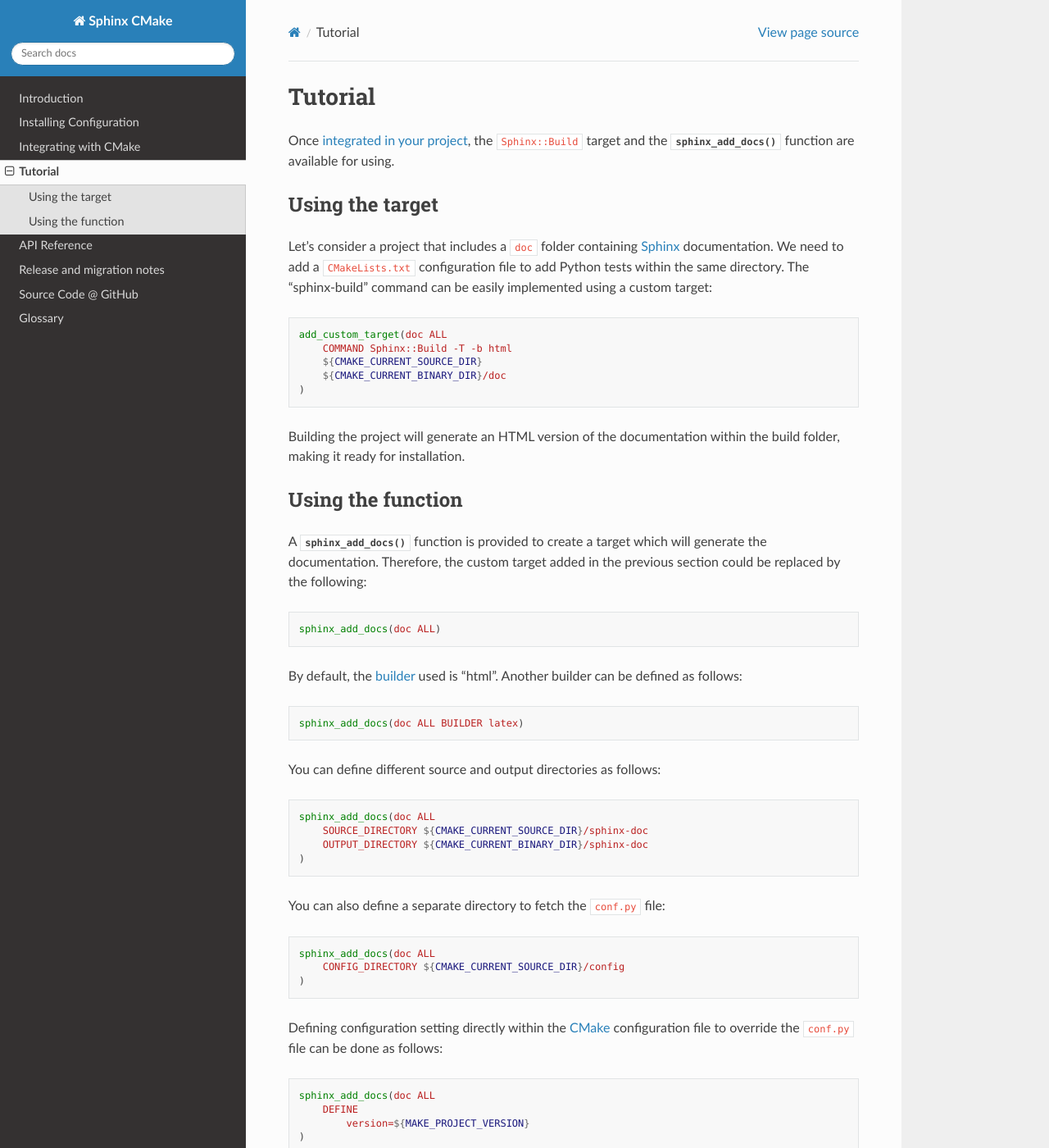
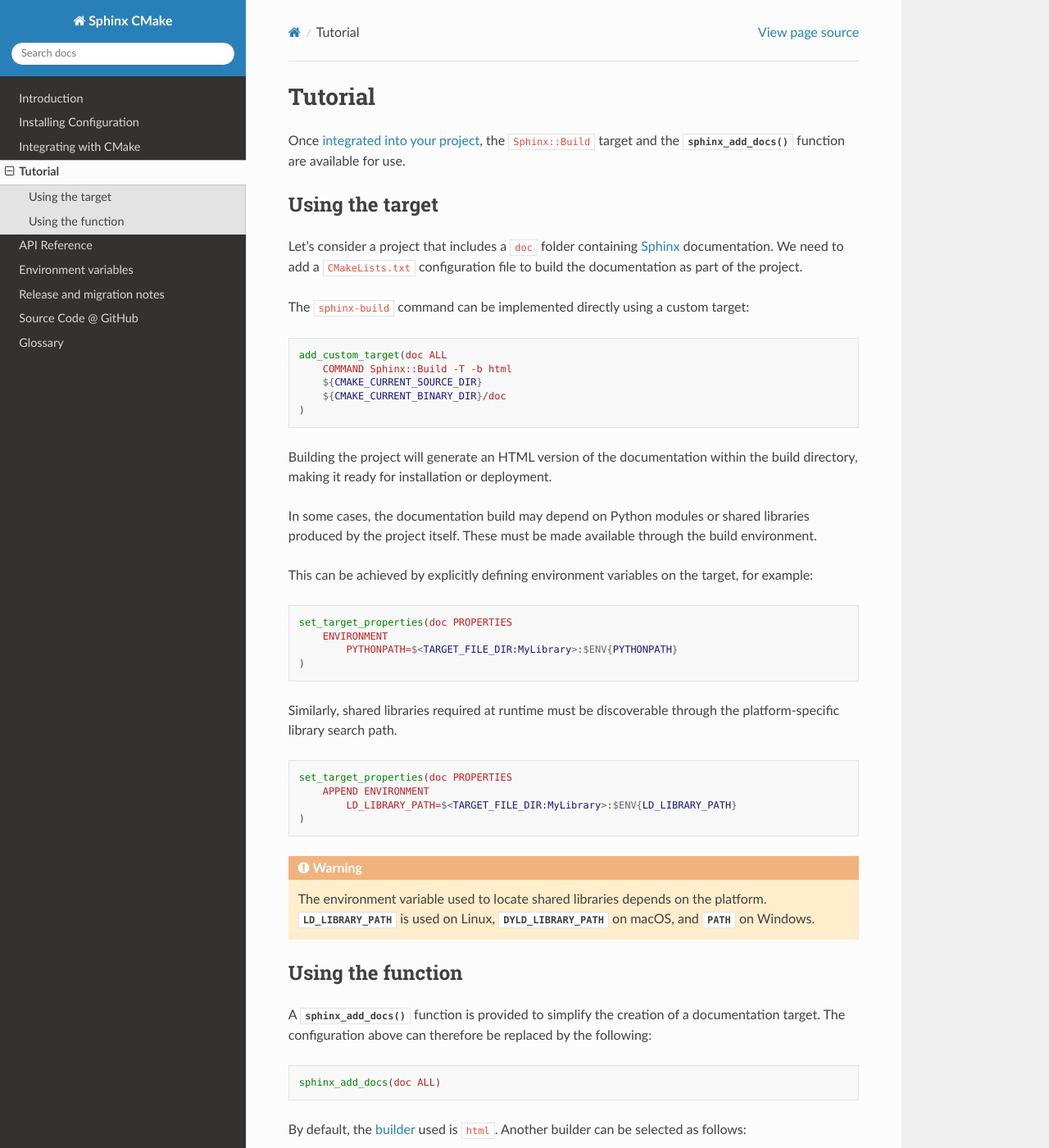
Before and after one commit to python-cmake/sphinx-cmake, a Sphinx documentation site: the page built from doc/tutorial.rst, in a window 1280 px wide and 1400 px high. Shown: the whole window at 82% size. Built offline with Sphinx 7.4.7 and the Read the Docs theme 3.1.0, drawn with Linux system fonts in a browser that asks for light colours; some of the changed text lies outside the part shown.

Commit message:
Add env support to Sphinx docs target

```diff
--- a/doc/index.rst
+++ b/doc/index.rst
@@ -14,6 +14,7 @@ Generate documentation for :term:`Sphinx` with :term:`CMake`.
     integration
     tutorial
     api_reference
+    environment_variables
     release/index
     Source Code @ GitHub <https://github.com/python-cmake/sphinx-cmake>
     glossary
--- a/doc/tutorial.rst
+++ b/doc/tutorial.rst
@@ -4,8 +4,8 @@
 Tutorial
 ********
 
-Once :ref:`integrated in your project <integration>`, the ``Sphinx::Build``
-target and the :func:`sphinx_add_docs` function are available for using.
+Once :ref:`integrated into your project <integration>`, the ``Sphinx::Build``
+target and the :func:`sphinx_add_docs` function are available for use.
 
 .. _tutorial/target:
 
@@ -14,8 +14,9 @@ Using the target
 
 Let's consider a project that includes a :file:`doc` folder containing
 :term:`Sphinx` documentation. We need to add a :file:`CMakeLists.txt`
-configuration file to add Python tests within the same directory. The
-"sphinx-build" command can be easily implemented using a custom target:
+configuration file to build the documentation as part of the project.
+
+The ``sphinx-build`` command can be implemented directly using a custom target:
 
 .. code-block:: cmake
 
@@ -26,29 +27,61 @@ configuration file to add Python tests within the same directory. The
     )
 
 Building the project will generate an HTML version of the documentation within
-the build folder, making it ready for installation.
+the build directory, making it ready for installation or deployment.
+
+In some cases, the documentation build may depend on Python modules or shared
+libraries produced by the project itself. These must be made available through
+the build environment.
+
+This can be achieved by explicitly defining environment variables on the target,
+for example:
+
+.. code-block:: cmake
+
+    set_target_properties(doc PROPERTIES
+        ENVIRONMENT
+            PYTHONPATH=$<TARGET_FILE_DIR:MyLibrary>:$ENV{PYTHONPATH}
+    )
+
+Similarly, shared libraries required at runtime must be discoverable through the
+platform-specific library search path.
+
+.. code-block:: cmake
+
+    set_target_properties(doc PROPERTIES
+        APPEND ENVIRONMENT
+            LD_LIBRARY_PATH=$<TARGET_FILE_DIR:MyLibrary>:$ENV{LD_LIBRARY_PATH}
+    )
+
+.. warning::
+
+    The environment variable used to locate shared libraries depends on the
+    platform. :envvar:`LD_LIBRARY_PATH` is used on Linux,
+    :envvar:`DYLD_LIBRARY_PATH` on macOS, and :envvar:`PATH` on Windows.
 
 .. _tutorial/function:
 
 Using the function
 ==================
 
-A :func:`sphinx_add_docs` function is provided to create a target which will
-generate the documentation. Therefore, the custom target added in the previous
-section could be replaced by the following:
+A :func:`sphinx_add_docs` function is provided to simplify the creation of a
+documentation target. The configuration above can therefore be replaced by the
+following:
 
 .. code-block:: cmake
 
     sphinx_add_docs(doc ALL)
 
-By default, the :term:`builder` used is "html". Another builder can be defined
+By default, the :term:`builder` used is ``html``. Another builder can be selected
 as follows:
 
 .. code-block:: cmake
 
-    sphinx_add_docs(doc ALL BUILDER latex)
+    sphinx_add_docs(doc ALL
+        BUILDER latex
+    )
 
-You can define different source and output directories as follows:
+Different source and output directories can be specified:
 
 .. code-block:: cmake
 
@@ -57,7 +90,7 @@ You can define different source and output directories as follows:
         OUTPUT_DIRECTORY ${CMAKE_CURRENT_BINARY_DIR}/sphinx-doc
     )
 
-You can also define a separate directory to fetch the :file:`conf.py` file:
+A separate directory can also be used to locate the :file:`conf.py` file:
 
 .. code-block:: cmake
 
@@ -65,18 +98,56 @@ You can also define a separate directory to fetch the :file:`conf.py` file:
         CONFIG_DIRECTORY ${CMAKE_CURRENT_SOURCE_DIR}/config
     )
 
-Defining configuration setting directly within the :term:`CMake` configuration
-file to override the :file:`conf.py` file can be done as follows:
+Configuration values can be overridden directly from the :term:`CMake`
+configuration using the ``DEFINE`` option:
 
 .. code-block:: cmake
 
     sphinx_add_docs(doc ALL
         DEFINE
-            version=${MAKE_PROJECT_VERSION}
+            version=${PROJECT_VERSION}
     )
 
-If necessary, you can also ignore the :file:`conf.py` file:
+The :file:`conf.py` file can be ignored entirely if required:
 
 .. code-block:: cmake
 
     sphinx_add_docs(doc ALL ISOLATED)
+
+When the documentation depends on project-built libraries or Python modules,
+the build environment can be configured declaratively using dedicated options.
+
+The ``LIBRARY_PATH_PREPEND`` option prepends directories to the platform-specific
+library search path, selecting the appropriate environment variable
+automatically:
+
+.. code-block:: cmake
+
+    sphinx_add_docs(doc ALL
+        LIBRARY_PATH_PREPEND
+            $<TARGET_FILE_DIR:MyLibrary>
+    )
+
+Python modules can similarly be made available by prepending directories to the
+Python module search path:
+
+.. code-block:: cmake
+
+    sphinx_add_docs(doc ALL
+        PYTHON_PATH_PREPEND
+            ${CMAKE_CURRENT_SOURCE_DIR}/python
+    )
+
+Custom environment variables can also be defined explicitly:
+
+.. code-block:: cmake
+
+    sphinx_add_docs(doc ALL
+        ENVIRONMENT
+            "MY_PROJECT_DOCS_MODE=1"
+            "CUSTOM_FLAG=enabled"
+    )
+
+These options allow the documentation build environment to be described
+declaratively and consistently across platforms, without manually handling
+platform-specific environment variables.
```
Also changed, not shown: doc/api_reference.rst (+47 -0 lines), doc/environment_variables.rst (added, +28 -0 lines), doc/release/release_notes.rst (+7 -0 lines), 11 other files.
